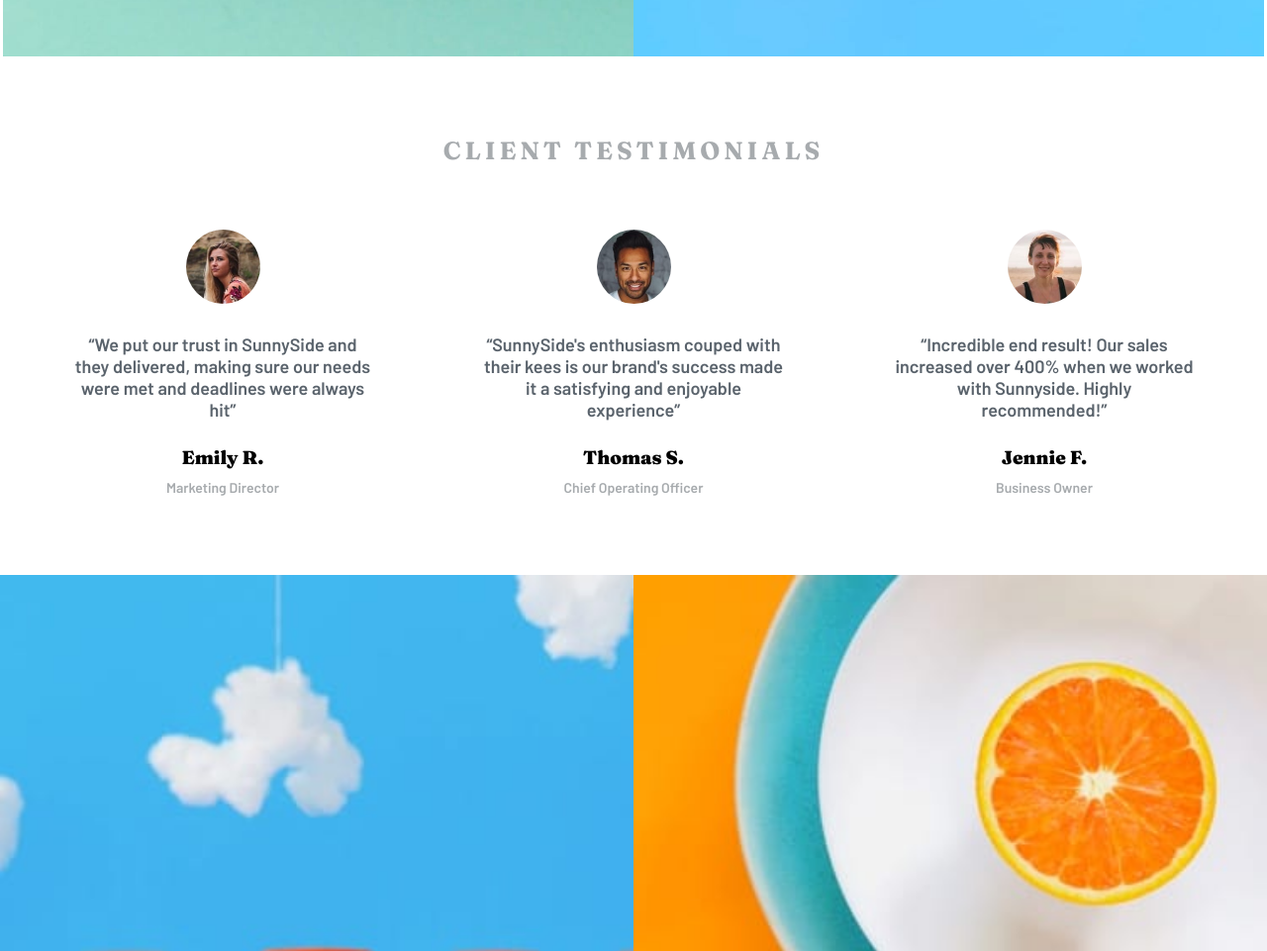
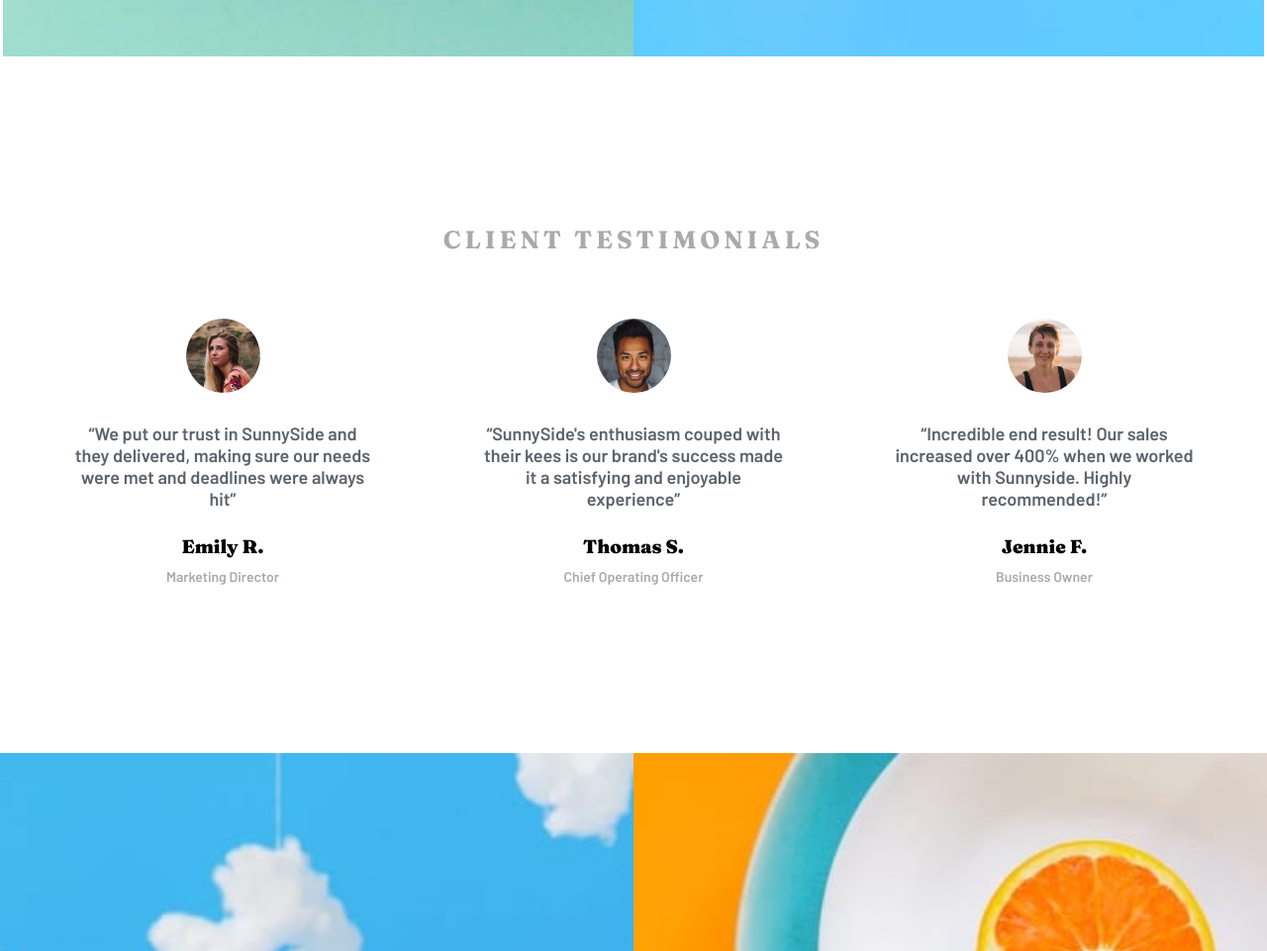
Before and after one commit to yasssuz/SunnySide-agency-landing-page, a website built with Vite: page src/index.html in a window 1280 px wide. Shown: the part 2403-3364 px from the top of the page at 99% size. Built offline with nearby package versions, Linux system fonts and the light colour scheme.

Commit message:
design corrections

```diff
--- a/src/styles/layout/testimonials.scss
+++ b/src/styles/layout/testimonials.scss
@@ -8,7 +8,11 @@
   text-align: center;
 
   @media screen and (min-width: 768px) {
-    padding: rem(80) rem(24)
+    padding: rem(120) rem(24);
+  }
+
+  @media screen and (min-width: 1024px) {
+    padding: rem(170) rem(24);
   }
 
   h4 {
```
